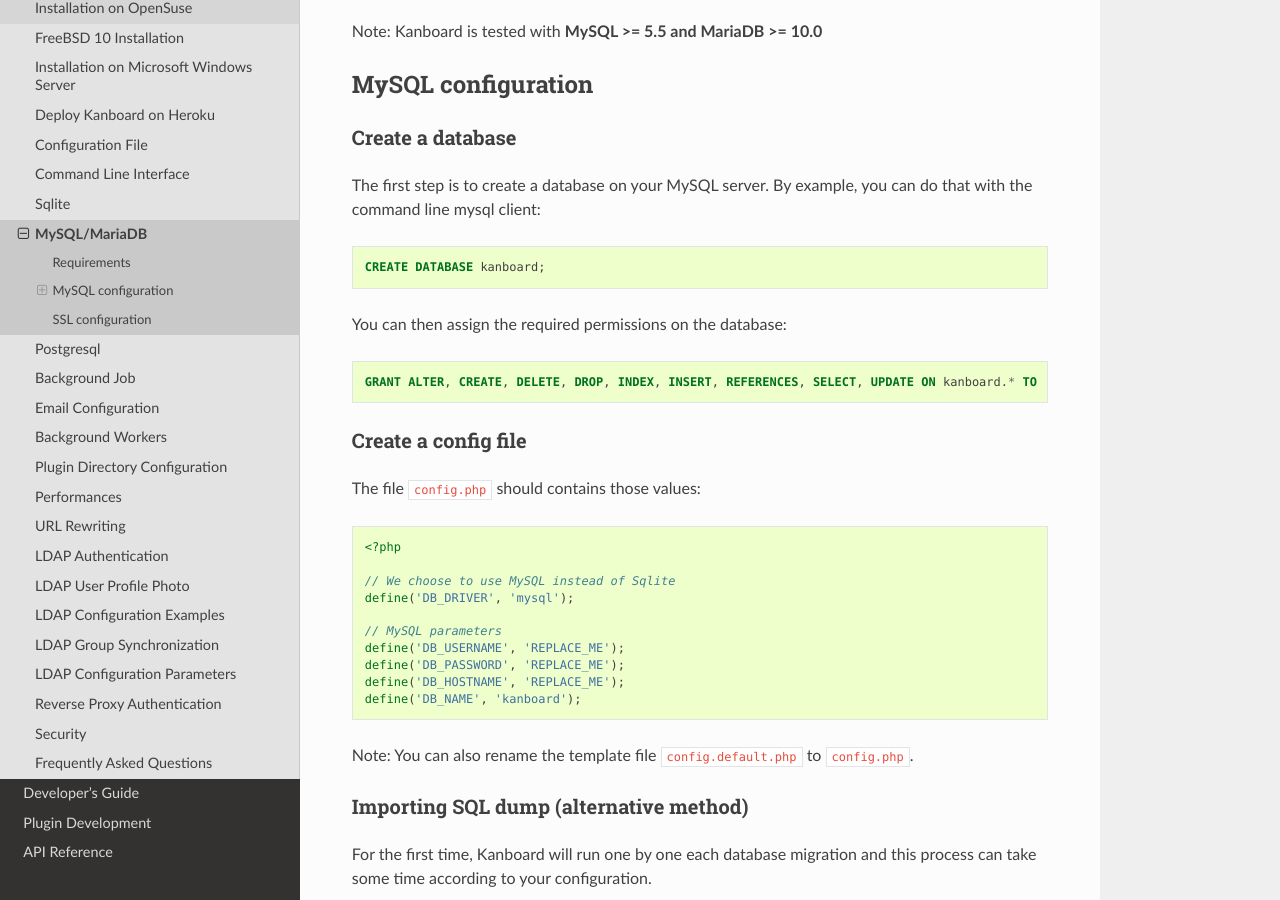
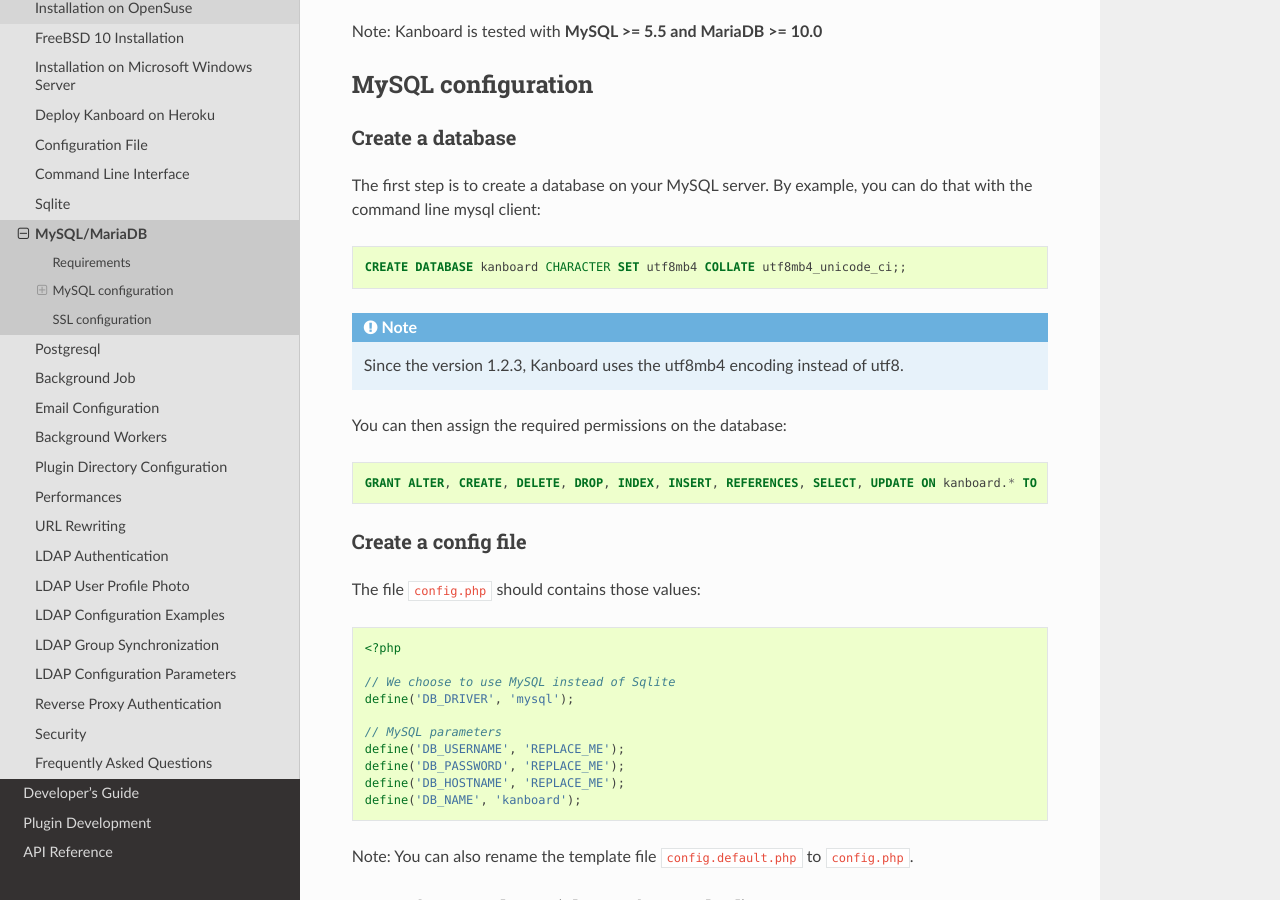
Before and after one commit to kanboard/documentation, a Sphinx documentation site: the page built from source/admin_guide/mysql.rst, in a window 1280 px wide and 900 px high, scrolled down 341 px. Built offline with Sphinx 7.4.7 and the Read the Docs theme 2.0.0, drawn with Linux system fonts in a browser that asks for light colours.

Commit message:
Update notes for Kanboard v1.2.3

```diff
--- a/source/admin_guide/faq.rst
+++ b/source/admin_guide/faq.rst
@@ -12,6 +12,8 @@
 To have the best performances, choose a provider with fast disk I/O
 because Kanboard use Sqlite by default. Avoid hosting providers that use
 a shared NFS mount point.
+
+.. note:: Using a shared hosting provider is not recommended. Use your own server.
 
 How to display a link to the task in notifications?
 ---------------------------------------------------
--- a/source/admin_guide/mysql.rst
+++ b/source/admin_guide/mysql.rst
@@ -23,7 +23,9 @@
 
 .. code:: sql
 
-    CREATE DATABASE kanboard;
+    CREATE DATABASE kanboard CHARACTER SET utf8mb4 COLLATE utf8mb4_unicode_ci;;
+
+.. note:: Since the version 1.2.3, Kanboard uses the utf8mb4 encoding instead of utf8.
 
 You can then assign the required permissions on the database:
 
```
Also changed, not shown: source/admin_guide/requirements.rst (+7 -5 lines).
